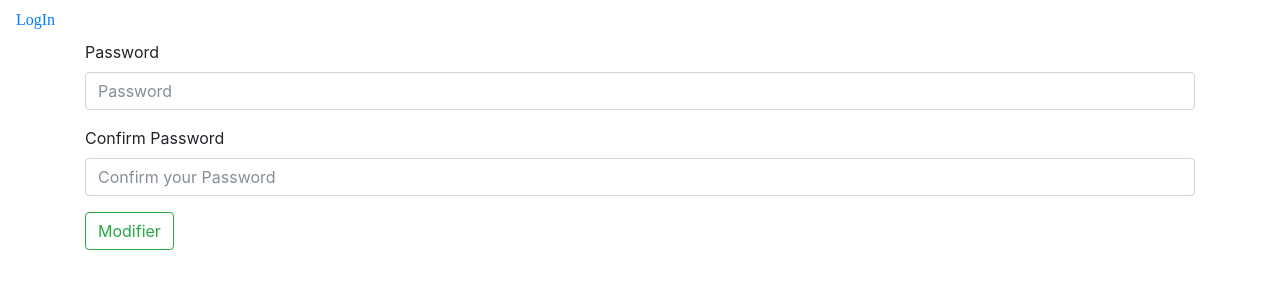
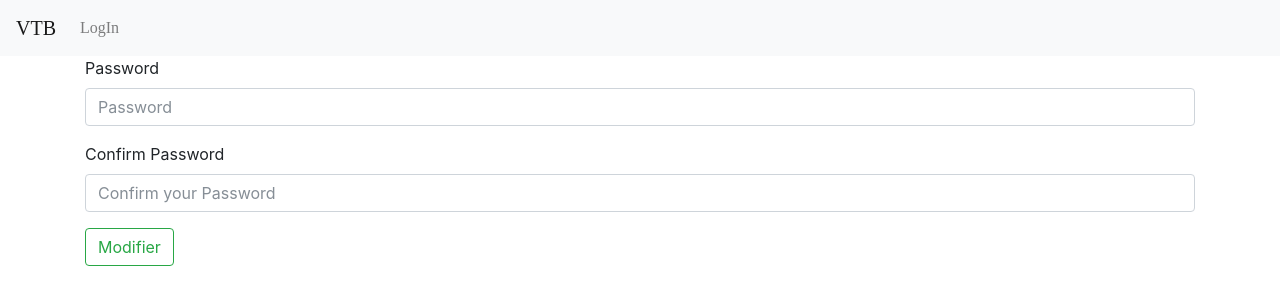
Before and after one commit to Pierrelippe/VTB, a Symfony app: template VendTonBordel/templates/user_profil/profilUpdatePassword.html.twig in a window 1280 px wide. Shown: the top 305 px of the page. Run offline with Twig, Linux system fonts and the light colour scheme; the template is opened without the code that fills it, so the values that code supplies are empty; form fields are guessed from the names that the template uses; some libraries are stand-ins or nearby versions.

Commit message:
+ navbar

```diff
--- a/VendTonBordel/templates/base.html.twig
+++ b/VendTonBordel/templates/base.html.twig
@@ -2,26 +2,40 @@
 <html>
     <head>
         <meta charset="UTF-8">
+        <!-- Titre et Icone -->
+        {% block icon %} <link rel="icon" type="image/png" href="/image/Icone.png" >{% endblock %}
         <title>{% block title %}Welcome!{% endblock %}</title>
+
+        <!-- Css -->
         {% block stylesheets %}
             <link rel="stylesheet" href="https://maxcdn.bootstrapcdn.com/bootstrap/4.0.0-beta.2/css/bootstrap.min.css" integrity="sha384-PsH8R72JQ3SOdhVi3uxftmaW6Vc51MKb0q5P2rRUpPvrszuE4W1povHYgTpBfshb" crossorigin="anonymous">
             <link rel="stylesheet" href="{{ asset('/css/GlobalStyle.css') }}">
         {% endblock %}
     </head>
     <body>
+
+
+     <!-- Navbar Bootstrap -->
      {% block navbar %}
-    <nav class="navbar">
+        <nav class="navbar navbar-expand-lg navbar-light bg-light">
+            <a class="navbar-brand" href="{{ path("user_profil") }}">VTB</a>
+            <button class="navbar-toggler" type="button" data-toggle="collapse" data-target="#navbarSupportedContent" aria-controls="navbarSupportedContent" aria-expanded="false" aria-label="Toggle navigation">
+                <span class="navbar-toggler-icon"></span>
+            </button>
+            <div class="collapse navbar-collapse" id="navbarSupportedContent">
                 <ul class="navbar-nav ">
+
                     {% if not app.user %}
-                <li>
+                        <li class="nav-item">
                             <a class="nav-link d-inline" href="{{ path('security_login') }}">LogIn</a>
                         </li>
                     {% else %}
-                <li>
+                        <li class="nav-item">
                             <a class="nav-link d-inline" href="{{ path('security_logout') }}">LogOut</a>
                         </li>
                     {% endif %}
                 </ul>
+            </div>
         </nav>
     {% endblock %}
 
--- a/VendTonBordel/templates/homepage/index.html.twig
+++ b/VendTonBordel/templates/homepage/index.html.twig
@@ -1,6 +1,7 @@
 {% extends 'base.html.twig' %}
 
-{% block title %}{{ parent() }}{% endblock %}
+{% block title %}VendTonBordel{% endblock %}
+
 {% block stylesheets %} {{ parent() }} <link rel="stylesheet" href="{{ asset('/css/Index.css') }}">{% endblock %}
 {% block navbar %}{% endblock %}
 {% block body %}
--- a/VendTonBordel/templates/security/login.html.twig
+++ b/VendTonBordel/templates/security/login.html.twig
@@ -1,6 +1,7 @@
 {% extends 'base.html.twig' %}
 
-{% block title %}LOGIN{% endblock %}
+{% block title %}Login{% endblock %}
+
 
 {% block body %}
 
--- a/VendTonBordel/templates/security/registration.html.twig
+++ b/VendTonBordel/templates/security/registration.html.twig
@@ -1,6 +1,7 @@
 {% extends 'base.html.twig' %}
 
 {% block title %}Registration{% endblock %}
+
 
 {% block body %}
 
--- a/VendTonBordel/templates/user_profil/index.html.twig
+++ b/VendTonBordel/templates/user_profil/index.html.twig
@@ -1,6 +1,7 @@
 {% extends 'base.html.twig' %}
 
-{% block title %}Profil !{% endblock %}
+{% block title %}Profil{% endblock %}
+
 
 {% block body %}
 
--- a/VendTonBordel/templates/user_profil/profilUpdate.html.twig
+++ b/VendTonBordel/templates/user_profil/profilUpdate.html.twig
@@ -1,6 +1,7 @@
 {% extends 'base.html.twig' %}
 
 {% block title %}Update Profil{% endblock %}
+
 
 {% block body %}
 
--- a/VendTonBordel/templates/user_profil/profilUpdatePassword.html.twig
+++ b/VendTonBordel/templates/user_profil/profilUpdatePassword.html.twig
@@ -1,6 +1,7 @@
 {% extends 'base.html.twig' %}
 
-{% block title %}Update Profil{% endblock %}
+{% block title %}Update Password{% endblock %}
+
 
 {% block body %}
 <div class="container">
```
Lines whose indentation alone changed are shown as unchanged.
